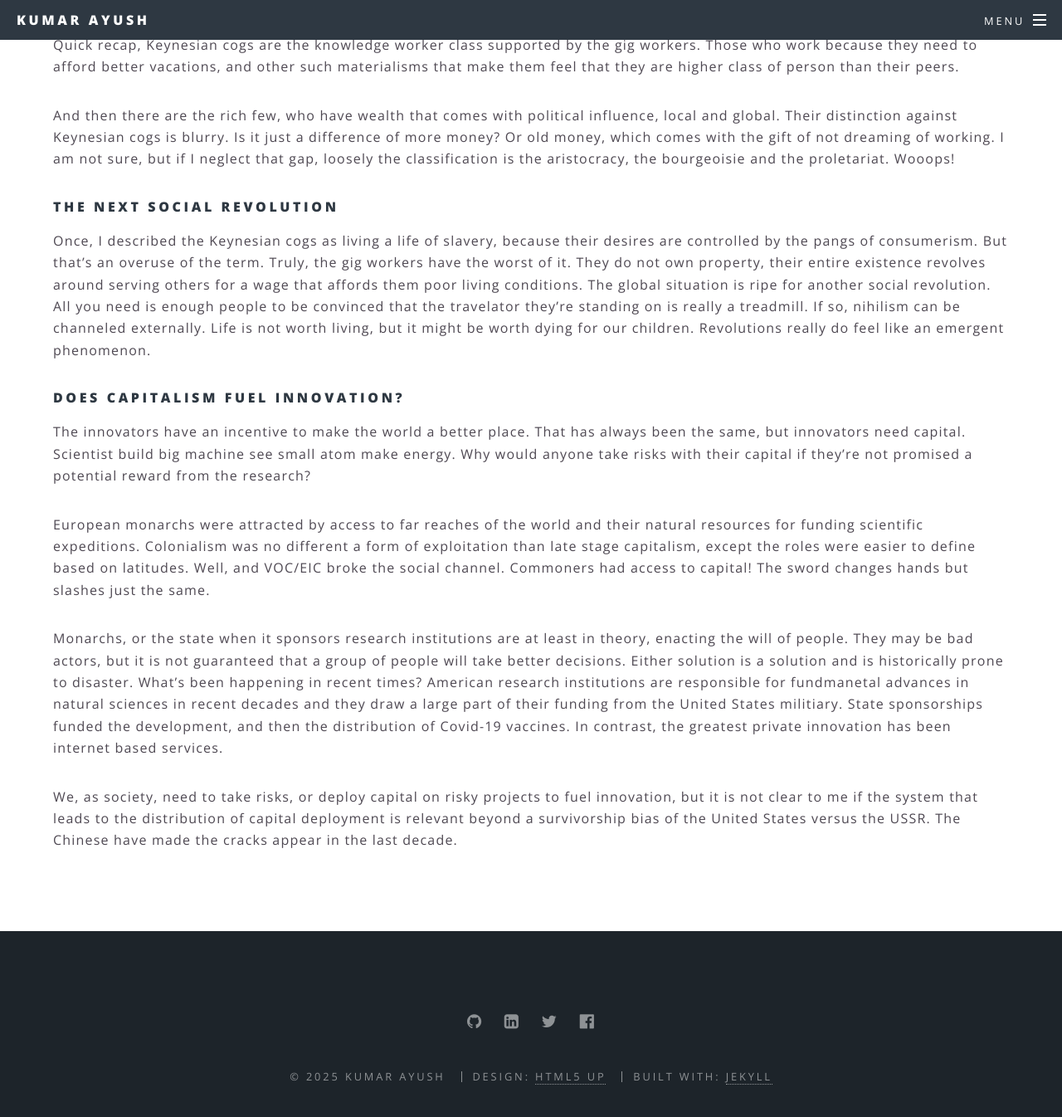
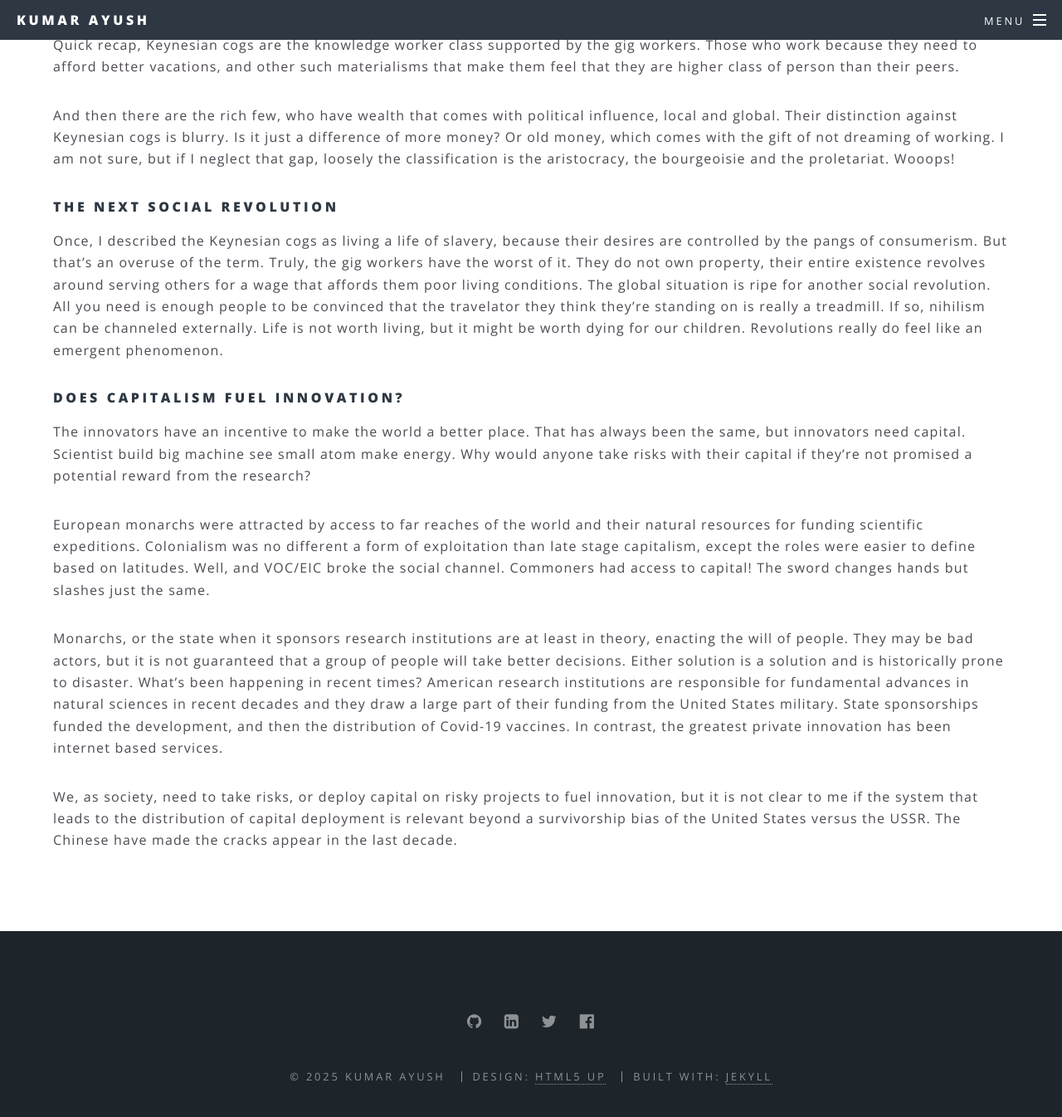
Before and after one commit to cheekujodhpur/website, a Jekyll site: the page built from _bposts/keynesian-cogs-2.md, in a window 1280 px wide and 1400 px high, scrolled down 457 px. Shown: the top 1346 px of the window at 83% size. Built offline with Jekyll 4.4.1, drawn with Linux system fonts in a browser that asks for light colours.

Commit message:
Fix typos

```diff
--- a/_bposts/keynesian-cogs-2.md
+++ b/_bposts/keynesian-cogs-2.md
@@ -15,13 +15,13 @@ Quick recap, Keynesian cogs are the knowledge worker class supported by the gig
 And then there are the rich few, who have wealth that comes with political influence, local and global. Their distinction against Keynesian cogs is blurry. Is it just a difference of more money? Or old money, which comes with the gift of not dreaming of working. I am not sure, but if I neglect that gap, loosely the classification is the aristocracy, the bourgeoisie and the proletariat. Wooops!
 
 #### The Next Social Revolution
-Once, I described the Keynesian cogs as living a life of slavery, because their desires are controlled by the pangs of consumerism. But that’s an overuse of the term. Truly, the gig workers have the worst of it. They do not own property, their entire existence revolves around serving others for a wage that affords them poor living conditions. The global situation is ripe for another social revolution. All you need is enough people to be convinced that the travelator they’re standing on is really a treadmill. If so, nihilism can be channeled externally. Life is not worth living, but it might be worth dying for our children. Revolutions really do feel like an emergent phenomenon.
+Once, I described the Keynesian cogs as living a life of slavery, because their desires are controlled by the pangs of consumerism. But that’s an overuse of the term. Truly, the gig workers have the worst of it. They do not own property, their entire existence revolves around serving others for a wage that affords them poor living conditions. The global situation is ripe for another social revolution. All you need is enough people to be convinced that the travelator they think they’re standing on is really a treadmill. If so, nihilism can be channeled externally. Life is not worth living, but it might be worth dying for our children. Revolutions really do feel like an emergent phenomenon.
 
 #### Does capitalism fuel innovation?
 The innovators have an incentive to make the world a better place. That has always been the same, but innovators need capital. Scientist build big machine see small atom make energy. Why would anyone take risks with their capital if they’re not promised a potential reward from the research?
 
 European monarchs were attracted by access to far reaches of the world and their natural resources for funding scientific expeditions. Colonialism was no different a form of exploitation than late stage capitalism, except the roles were easier to define based on latitudes. Well, and VOC/EIC broke the social channel. Commoners had access to capital! The sword changes hands but slashes just the same.
 
-Monarchs, or the state when it sponsors research institutions are at least in theory, enacting the will of people. They may be bad actors, but it is not guaranteed that a group of people will take better decisions. Either solution is a solution and is historically prone to disaster. What’s been happening in recent times? American research institutions are responsible for fundmanetal advances in natural sciences in recent decades and they draw a large part of their funding from the United States militiary. State sponsorships funded the development, and then the distribution of Covid-19 vaccines. In contrast, the greatest private innovation has been internet based services.
+Monarchs, or the state when it sponsors research institutions are at least in theory, enacting the will of people. They may be bad actors, but it is not guaranteed that a group of people will take better decisions. Either solution is a solution and is historically prone to disaster. What’s been happening in recent times? American research institutions are responsible for fundamental advances in natural sciences in recent decades and they draw a large part of their funding from the United States military. State sponsorships funded the development, and then the distribution of Covid-19 vaccines. In contrast, the greatest private innovation has been internet based services.
 
 We, as society, need to take risks, or deploy capital on risky projects to fuel innovation, but it is not clear to me if the system that leads to the distribution of capital deployment is relevant beyond a survivorship bias of the United States versus the USSR. The Chinese have made the cracks appear in the last decade.
```
